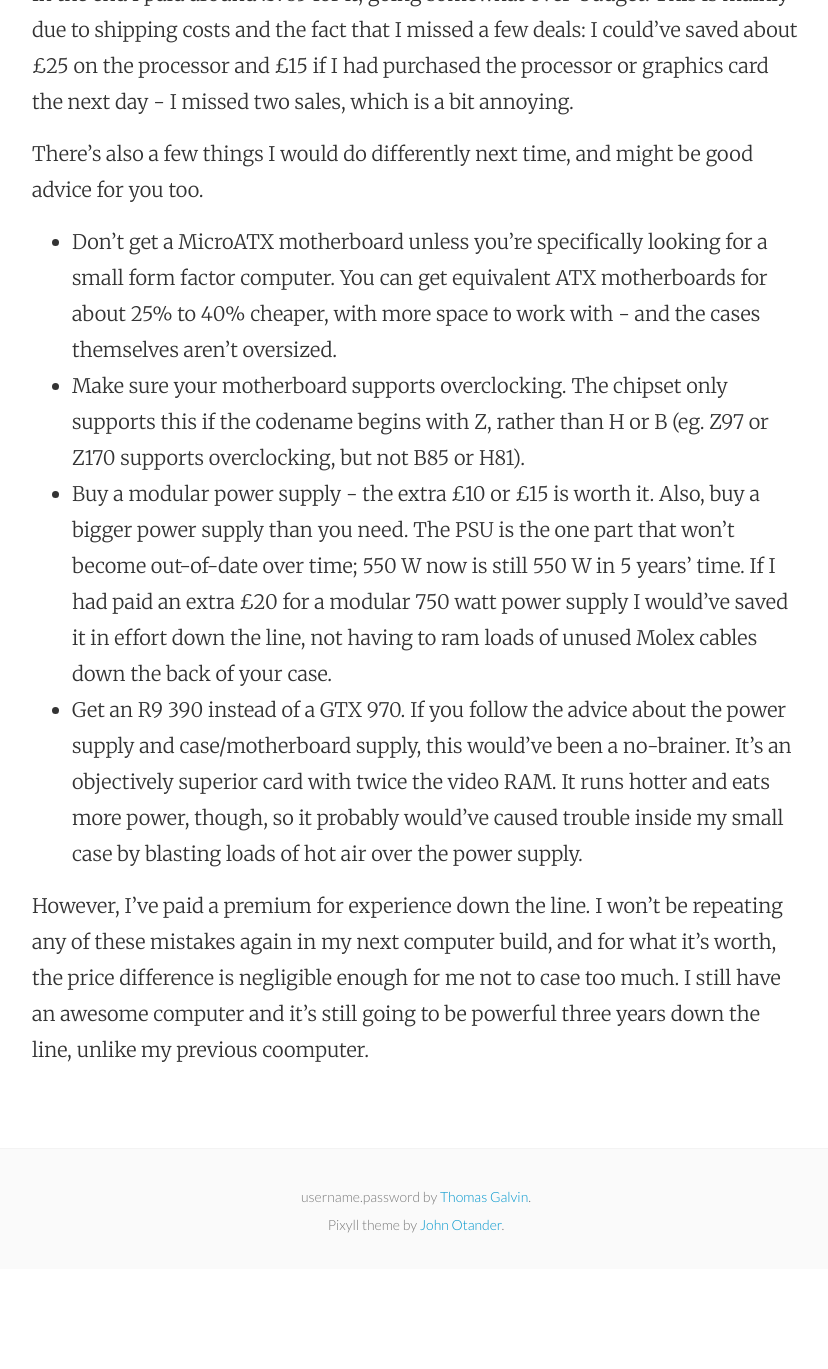
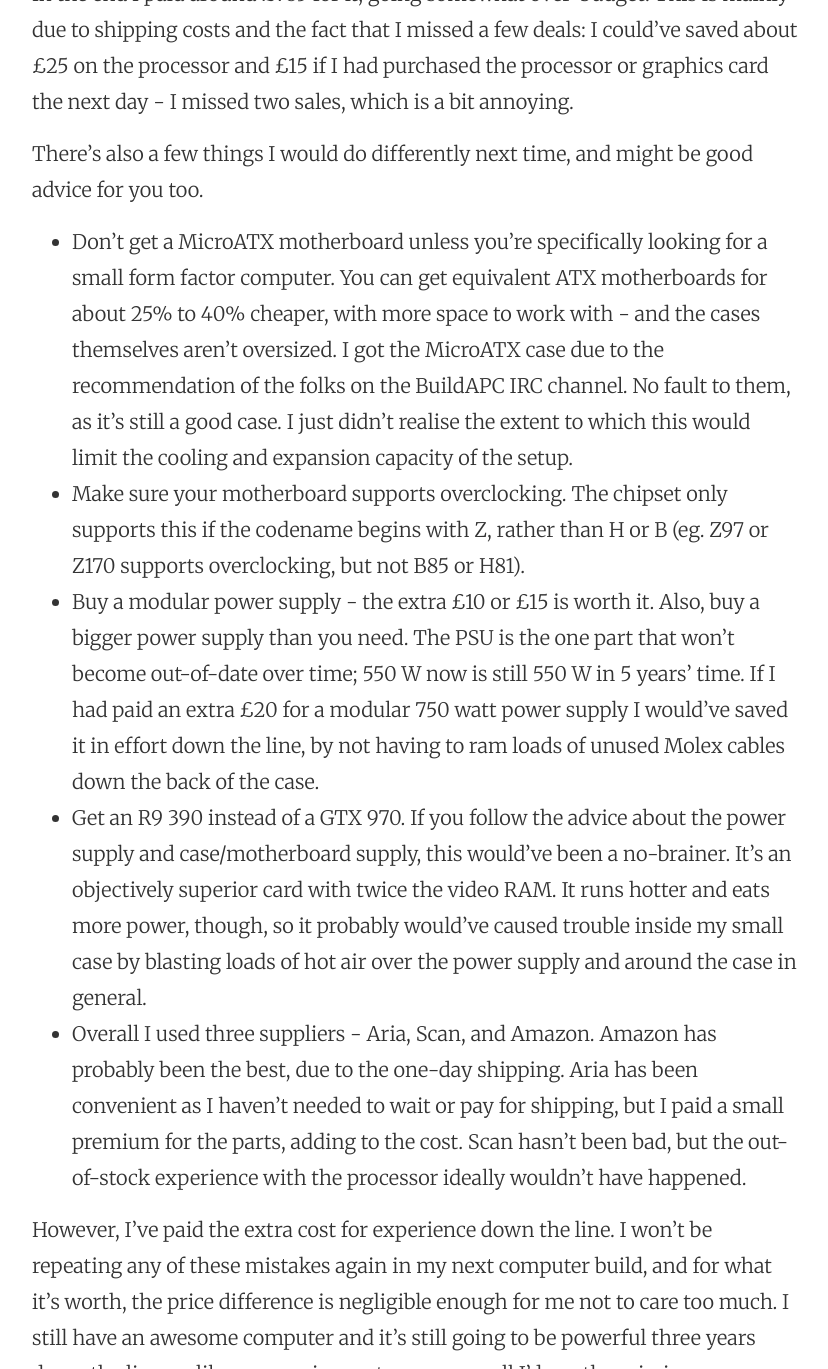
Before and after one commit to tom-galvin/tom-galvin.github.io, a Jekyll site: the page built from _posts/2015-08-11-computer.md, in a window 1280 px wide and 1400 px high, scrolled down 5466 px, cut to the strip 31-1400 px from the top of the window. Shown: the whole strip, without its empty margins (224-1052 px from the left). Built offline with Jekyll 4.4.1, drawn with Linux system fonts in a browser that asks for light colours; nearby versions of some CDN libraries; comment, search, counter and statistics services are not loaded; before the commit the page ends 6766 px from its top, so only the background shows below that; some of the changed text lies outside the part shown.

Commit message:
Update 2015-08-11-computer.md

```diff
--- a/_posts/2015-08-11-computer.md
+++ b/_posts/2015-08-11-computer.md
@@ -5,17 +5,17 @@
 summary: I've finally built myself a new computer, after several years of umming and ahhing.
 categories: blog gen
 ---
-Since 2008 I've been using the same pre-built Packard Bell box for essentially everything. It's a Core 2 Quad box and it's held up quite well - the processor didn't seem sluggish even though it's significantly out of date by now. However, the GeForce 9500 GT graphics card was already sub-par when I got it, and was practically off the bottom end of every possible benchmark that exists, so if I wanted to upgrade the graphics card, I may as well just start fresh.
+Since 2008 I've been using the same pre-built Packard Bell box for essentially everything. It's a Core 2 Quad box and it's held up quite well - the processor didn't seem sluggish even though it's significantly out of date by now. However, the GeForce 9500 GT graphics card was already sub-par when I got it, and was practically off the bottom end of every possible benchmark that exists, so if I wanted to upgrade the graphics card, it was worth starting fresh.
 
 For about 2 or 3 years, I've been drawing up plans to finally build myself a new computer. Since I initially planned to do so, Sandy Bridge has came and gone, as has Ivy Bridge. So much so, in fact, that had I built a computer when I initially planned to do, it would've been quite dated now too. I'm off to University in September so this was my last chance to finally get round to doing so, so I bit the bullet and visited [r/BuildAPC](//reddit.com/r/buildapc) to see where to start - this would be the cause of the biggest issue I faced later on, but it got me going at least.
 
 I initially settled on a GTX 960 and a Haswell Refresh Xeon processor. Both quite good hardware and would work well. I had initially planned to spend about £650 or thereabouts to make a computer that would last me about 2 or 3 years to be able to do some programming and medium gaming before things start getting slow. However I've been playing on Ultra Low settings in 720p for 5 years now and I wanted a change. I decided to up my budget to £750 and get a GTX 970.
 
-I used a set of parts recommended by someone on IRC and, not wanting to be put of any further, purchased half the parts on that night. I went for a non-modular XFX 550 watt power supply, a MicroATX motherboard and a 1 TB hard drive. However, after ordering the processor, the shop I ordered from ([scan.co.uk](//scan.co.uk)) told me that processor wasn't in stock. I was a bit ticked off at this, as they didn't indicate this when I was purchasing it like essentially every other website in existence. I had three options - pay for a more expensive Xeon that was in stock, switch to a locked Core i5 processor with poorer performance, or go for the backup plan - the standard i5 4690K. I went for the latter and, as that shop had already caused me some issues, decided to buy it from [Aria](//aria.co.uk) instead.
+I used a set of parts recommended by someone on IRC and, not wanting to be put off from building it any further, purchased half the parts on that night. I went for a non-modular XFX 550 watt power supply, a MicroATX motherboard and a 1 TB hard drive. However, after ordering the processor, the shop I ordered from ([scan.co.uk](//scan.co.uk)) told me that processor wasn't in stock. I was a bit ticked off at this, as they didn't indicate this when I was purchasing it like essentially every other website in existence. I had three options - pay for a more expensive Xeon that was in stock, switch to a locked Core i5 processor with poorer performance, or go for the backup plan - the standard i5 4690K. I went for the latter and, as that shop had already caused me some issues, decided to buy it from [Aria](//aria.co.uk) instead.
 
 The remainder of the parts arrived without issue. I went for a Fractal Design Core 1500 case. This was the part that caused me another issue; it was the first thing I ordered and it's a MicroATX case. It's a good sturdy case, if a little spartan, but getting a mATX case immediately constrained me in what I could physically fit inside the case. The equivalent Core 2500 case offers space for a full ATX motherboard, giving me more room for fitting gubbins in, but being limited to a MicroATX form factor, I would end up paying more for a motherboard which can physically fit less on. I had initially ordered the Gigabyte H81M-S2H motherboard, but after the palaver with the processor I needed to return it, or I wouldn't be able to overclock on the H81 chipset.
 
-I got the equivalent Z97M-DS3H in the end, also from Gigabyte, but unfortunately only supporting one PCI-e slot, meaning SLI or Crossfire was out of the question. The PCI slots are also below the PCI-e slot, meaning that one of them is blocked by the graphics card, and the other would cause a PCI peripheral to be thoroughly cooked by the heat output from the GPU, which is a tad unfortunate, meaning I can't really use PCI wireless cards. The motherboard in all other respects is fine, featuring a good keyboard-and-mouse high resolution BIOS with more bells and whistles than you can shake a RAM stick at.
+I swapped the motherboard for the Z97M-DS3H, also from Gigabyte, but unfortunately it onlysupports one PCI-e slot, meaning SLI or Crossfire was out of the question down the line. The PCI slots are also below the PCI-e slot, meaning that one of them is blocked by the graphics card, and the other would cause a PCI peripheral to be thoroughly cooked by the heat output from the GPU, which is a tad unfortunate, meaning I can't really use PCI wireless cards. The motherboard in all other respects is fine, featuring a good keyboard-and-mouse high resolution BIOS with more bells and whistles than you can shake a RAM stick at.
 
 Of course, for overclocking, you'd set something on fire if you tried to use the stock Intel cooler. My only option was the Cooler Master Hyper 212 EVO - anything bigger would not fit in my case (such as the current Noctua line-up) and anything smaller would lead to high temperatures. Luckily it sports a lot of cooling power, meaning I can achieve some decent overclocked frequencies.
 
@@ -30,10 +30,10 @@
 
 <div style="text-align: center">
   <img alt="The case, SSD and graphics card. Also with the RAM I haven't yet mentioned." src="//i.imgur.com/iDNvRuM.jpg" /><br/>
-  <span class="post-meta small">The RAM is just some standard Corsair Vengeance DDR3-1600 sticks. 8 GB in total - I suspect I won't need more, but I have room to expand if need be. The heat-spreaders almost double the height of the RAM sticks, however, which isn't the friendliest of designs to people with small cases.</span>
+  <span class="post-meta small">The RAM is just some standard Corsair Vengeance DDR3-1600 sticks. 8 GB in total - I suspect I won't need more, but I have room to expand if need be. The heat-spreaders almost double the height of the RAM sticks, however, which isn't fantastic news to people with small cases.</span>
 </div>
 
-Lastly I picked up the 1 TB hard drive as a cleaned salvage from Aria. I got it for £28 which was a steal - and I also took the 640 GB drive from my old computer which is still going strong, giving my more than enough hard drive space. Finally, the power supply arrived. I underestimated the sheer volume of wires, and cramming it all into the case in such a way to not make it look horrible was a challenge unto itself, but I managed it eventually.
+Lastly I picked up the Toshiba 1 TB hard drive as a cleaned-up salvage from Aria. I got it for £28 which was a steal - and I also took the 640 GB drive from my old computer which is still going strong, giving my more than enough hard drive space. Finally, the power supply arrived. I underestimated the sheer volume of wires, and cramming it all into the case in such a way to not make it look horrible was a challenge unto itself, but I managed it eventually.
 
 <div style="text-align: center">
   <img alt="The processor, showing the underside of the chip with all 1,150 pin contacts, where the processor connects to the motherboard." src="//i.imgur.com/x1v1OQO.jpg" /><br/>
@@ -55,9 +55,11 @@
 
 There's also a few things I would do differently next time, and might be good advice for you too.
 
-* Don't get a MicroATX motherboard unless you're specifically looking for a small form factor computer. You can get equivalent ATX motherboards for about 25% to 40% cheaper, with more space to work with - and the cases themselves aren't oversized.
+* Don't get a MicroATX motherboard unless you're specifically looking for a small form factor computer. You can get equivalent ATX motherboards for about 25% to 40% cheaper, with more space to work with - and the cases themselves aren't oversized. I got the MicroATX case due to the recommendation of the folks on the BuildAPC IRC channel. No fault to them, as it's still a good case. I just didn't realise the extent to which this would limit the cooling and expansion capacity of the setup.
 * Make sure your motherboard supports overclocking. The chipset only supports this if the codename begins with Z, rather than H or B (eg. Z97 or Z170 supports overclocking, but not B85 or H81).
-* Buy a modular power supply - the extra £10 or £15 is worth it. Also, buy a bigger power supply than you need. The PSU is the one part that won't become out-of-date over time; 550 W now is still 550 W in 5 years' time. If I had paid an extra £20 for a modular 750 watt power supply I would've saved it in effort down the line, not having to ram loads of unused Molex cables down the back of your case.
-* Get an R9 390 instead of a GTX 970. If you follow the advice about the power supply and case/motherboard supply, this would've been a no-brainer. It's an objectively superior card with twice the video RAM. It runs hotter and eats more power, though, so it probably would've caused trouble inside my small case by blasting loads of hot air over the power supply.
+* Buy a modular power supply - the extra £10 or £15 is worth it. Also, buy a bigger power supply than you need. The PSU is the one part that won't become out-of-date over time; 550 W now is still 550 W in 5 years' time. If I had paid an extra £20 for a modular 750 watt power supply I would've saved it in effort down the line, by not having to ram loads of unused Molex cables down the back of the case.
+* Get an R9 390 instead of a GTX 970. If you follow the advice about the power supply and case/motherboard supply, this would've been a no-brainer. It's an objectively superior card with twice the video RAM. It runs hotter and eats more power, though, so it probably would've caused trouble inside my small case by blasting loads of hot air over the power supply and around the case in general.
+*
+Overall I used three suppliers - Aria, Scan, and Amazon. Amazon has probably been the best, due to the one-day shipping. Aria has been convenient as I haven't needed to wait or pay for shipping, but I paid a small premium for the parts, adding to the cost. Scan hasn't been bad, but the out-of-stock experience with the processor ideally wouldn't have happened.
 
-However, I've paid a premium for experience down the line. I won't be repeating any of these mistakes again in my next computer build, and for what it's worth, the price difference is negligible enough for me not to case too much. I still have an awesome computer and it's still going to be powerful three years down the line, unlike my previous coomputer.
+However, I've paid the extra cost for experience down the line. I won't be repeating any of these mistakes again in my next computer build, and for what it's worth, the price difference is negligible enough for me not to care too much. I still have an awesome computer and it's still going to be powerful three years down the line, unlike my previous set-up, so overall I'd say the mission was successful.
```
